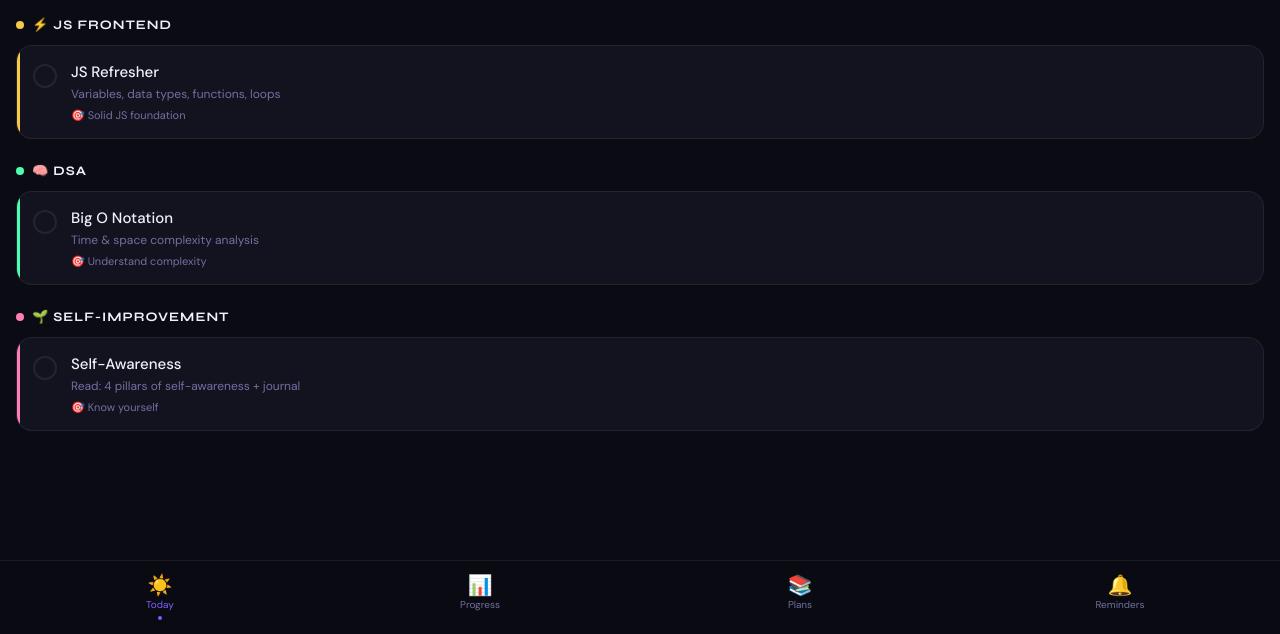
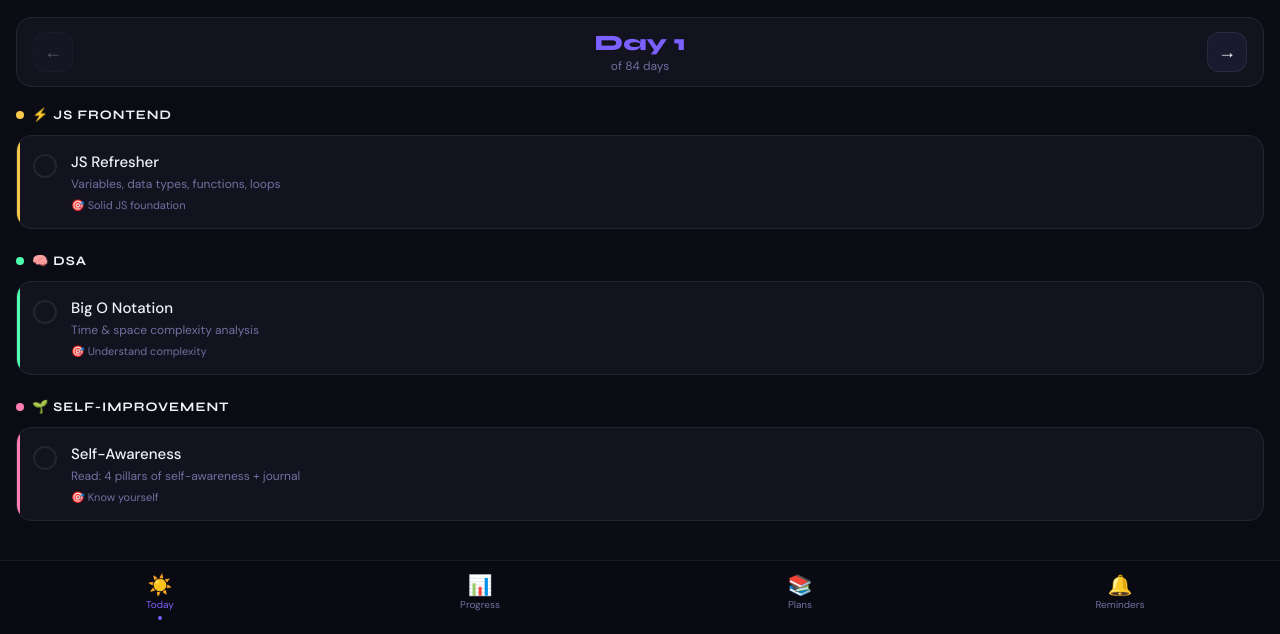
Before and after one commit to ad6800606-tech/learninghub, a plain HTML site: page index.html in a window 1280 px wide. Shown: the part 166-800 px from the top of the page. Drawn offline with Linux system fonts and the light colour scheme.

Commit message:
Update index.html

```diff
--- a/index.html
+++ b/index.html
@@ -10,7 +10,7 @@
 <meta name="application-name" content="LearnHub"/>
 <meta name="apple-mobile-web-app-title" content="LearnHub"/>
 <meta name="description" content="Daily planner for JS, DSA and Self-Improvement"/>
-<link rel="manifest" href="manifest1.json"/>
+<link rel="manifest" href="manifest.json"/>
 <script>
   if ('serviceWorker' in navigator) {
     window.addEventListener('load', () => {
@@ -247,6 +247,36 @@
     border-radius: 10px; padding: 10px 14px; color: var(--text);
     font-size: 15px; font-family: 'DM Sans', sans-serif;
   }
+  /* DAY NAVIGATION */
+  .day-nav {
+    display: flex; align-items: center; justify-content: space-between;
+    background: var(--surface); border: 1px solid var(--border);
+    border-radius: 16px; padding: 12px 16px; margin-bottom: 20px;
+  }
+  .day-nav-btn {
+    width: 40px; height: 40px; border-radius: 12px; border: 1px solid var(--border);
+    background: var(--surface2); color: var(--text); font-size: 18px;
+    cursor: pointer; display: flex; align-items: center; justify-content: center;
+    transition: all 0.2s;
+  }
+  .day-nav-btn:active { transform: scale(0.92); background: var(--accent); border-color: var(--accent); }
+  .day-nav-btn:disabled { opacity: 0.3; cursor: not-allowed; }
+  .day-nav-center { text-align: center; }
+  .day-nav-center .day-num-big { font-family: 'Syne', sans-serif; font-size: 22px; font-weight: 800; color: var(--accent); }
+  .day-nav-center .day-of { font-size: 12px; color: var(--muted); margin-top: 2px; }
+  .all-done-banner {
+    background: linear-gradient(135deg, rgba(79,255,176,0.15), rgba(79,255,176,0.05));
+    border: 1px solid rgba(79,255,176,0.3); border-radius: 14px;
+    padding: 16px; margin-bottom: 16px; text-align: center;
+  }
+  .all-done-banner .emoji { font-size: 32px; display: block; margin-bottom: 8px; }
+  .all-done-banner p { font-size: 14px; color: var(--dsa); font-weight: 500; }
+  .next-day-btn {
+    width: 100%; padding: 14px; background: var(--dsa); border: none; border-radius: 14px;
+    color: #000; font-size: 16px; font-weight: 700; font-family: 'Syne', sans-serif;
+    cursor: pointer; margin-top: 10px; transition: opacity 0.2s;
+  }
+  .next-day-btn:active { opacity: 0.8; }
   .day-set-btn {
     padding: 10px 18px; background: var(--accent); border: none; border-radius: 10px;
     color: #fff; font-size: 14px; font-weight: 600; cursor: pointer;
@@ -270,6 +300,22 @@
     <div class="today-header">
       <h2>Today's Tasks</h2>
       <p id="todaySubtitle">Here's what you need to do today</p>
+    </div>
+    <!-- Day Navigation -->
+    <div class="day-nav">
+      <button class="day-nav-btn" id="prevDayBtn" onclick="changeDay(-1)">&#8592;</button>
+      <div class="day-nav-center">
+        <div class="day-num-big" id="dayNumBig">Day 1</div>
+        <div class="day-of" id="dayOfTotal">of 84 days</div>
+      </div>
+      <button class="day-nav-btn" id="nextDayBtn" onclick="changeDay(1)">&#8594;</button>
+    </div>
+    <div id="allDoneBanner" style="display:none">
+      <div class="all-done-banner">
+        <span class="emoji">🎉</span>
+        <p>All tasks for today done! Great work!</p>
+        <button class="next-day-btn" onclick="changeDay(1)">Move to Next Day &#8594;</button>
+      </div>
     </div>
     <div id="todayContent"></div>
   </div>
@@ -691,10 +737,26 @@ function toggleDone(planName, dayNum) {
 }
 
 // ── TODAY SCREEN ─────────────────────────────────────────────────────────────
+function changeDay(delta) {
+  const newDay = state.currentDay + delta;
+  if (newDay < 1 || newDay > 84) return;
+  state.currentDay = newDay;
+  save();
+  renderToday();
+  renderProgress();
+  renderPlanList();
+}
+
 function renderToday() {
   const d = state.currentDay;
   document.getElementById('todayDayLabel').textContent = `Day ${d}`;
-  document.getElementById('todaySubtitle').textContent = `Day ${d} across all 3 plans`;
+  document.getElementById('todaySubtitle').textContent = `Day ${d} of 84`;
+  document.getElementById('dayNumBig').textContent = `Day ${d}`;
+  document.getElementById('dayOfTotal').textContent = `of 84 days`;
+
+  // Update prev/next buttons
+  document.getElementById('prevDayBtn').disabled = d <= 1;
+  document.getElementById('nextDayBtn').disabled = d >= 84;
 
   const plans = [
     { name: 'js', label: '⚡ JS Frontend', color: 'js', data: JS_PLAN },
@@ -703,10 +765,15 @@ function renderToday() {
   ];
 
   let html = '';
+  let totalTasks = 0;
+  let doneTasks = 0;
+
   plans.forEach(p => {
     const dayData = getDayData(p.data, d);
     if (!dayData) return;
+    totalTasks++;
     const done = isDone(p.name, d);
+    if (done) doneTasks++;
     html += `<div class="plan-section">
       <div class="plan-label">
         <div class="dot" style="background:var(--${p.color})"></div>
@@ -723,7 +790,15 @@ function renderToday() {
     </div>`;
   });
 
-  document.getElementById('todayContent').innerHTML = html || '<div class="empty"><span class="emoji">🎉</span>All plans complete!</div>';
+  document.getElementById('todayContent').innerHTML = html || '<div class="empty"><span class="emoji">🎉</span>All 84 days complete! You did it!</div>';
+
+  // Show all-done banner if all tasks for today are completed
+  const banner = document.getElementById('allDoneBanner');
+  if (doneTasks > 0 && doneTasks === totalTasks && d < 84) {
+    banner.style.display = 'block';
+  } else {
+    banner.style.display = 'none';
+  }
 }
 
 // ── PROGRESS ─────────────────────────────────────────────────────────────────
```
